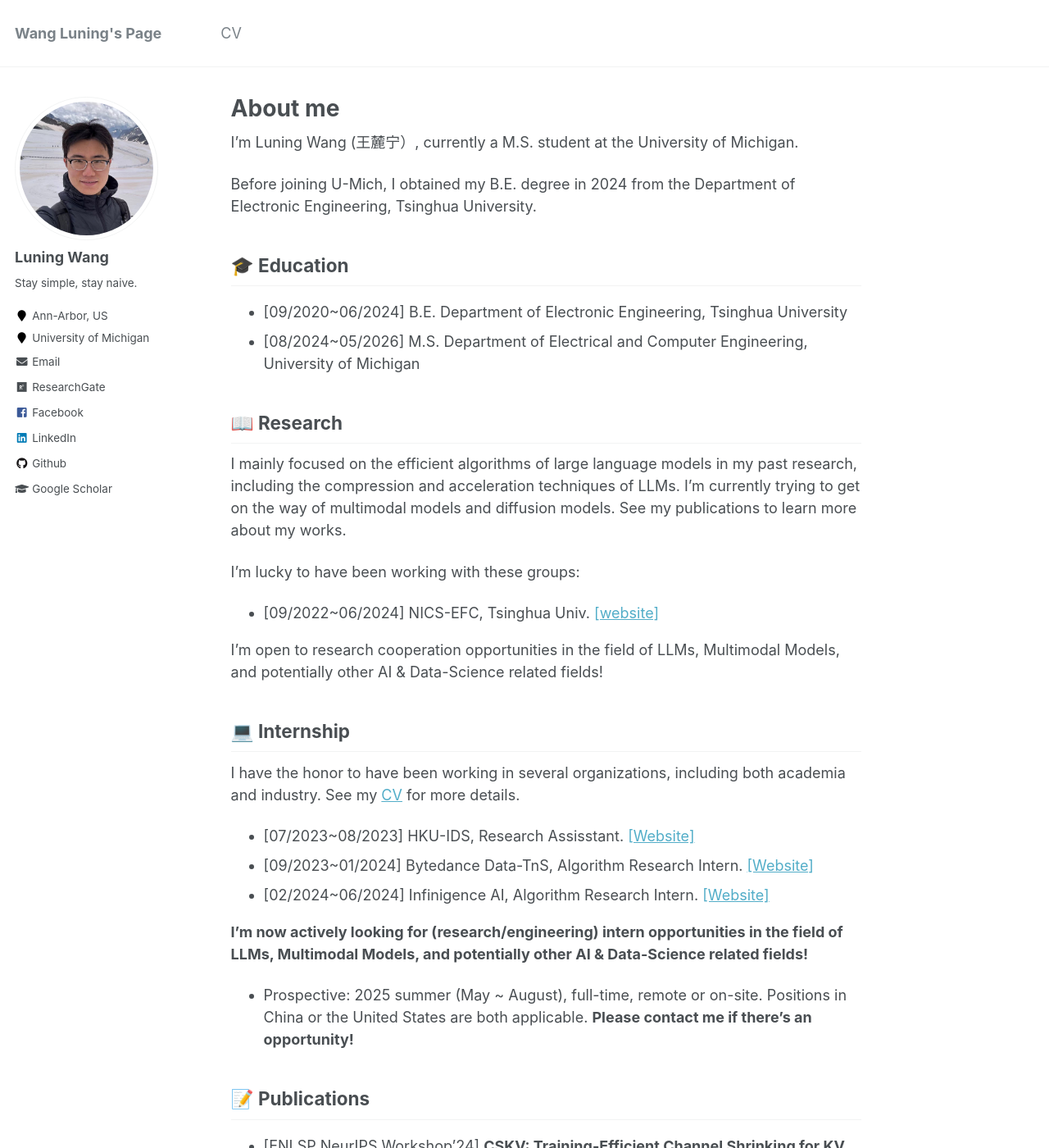
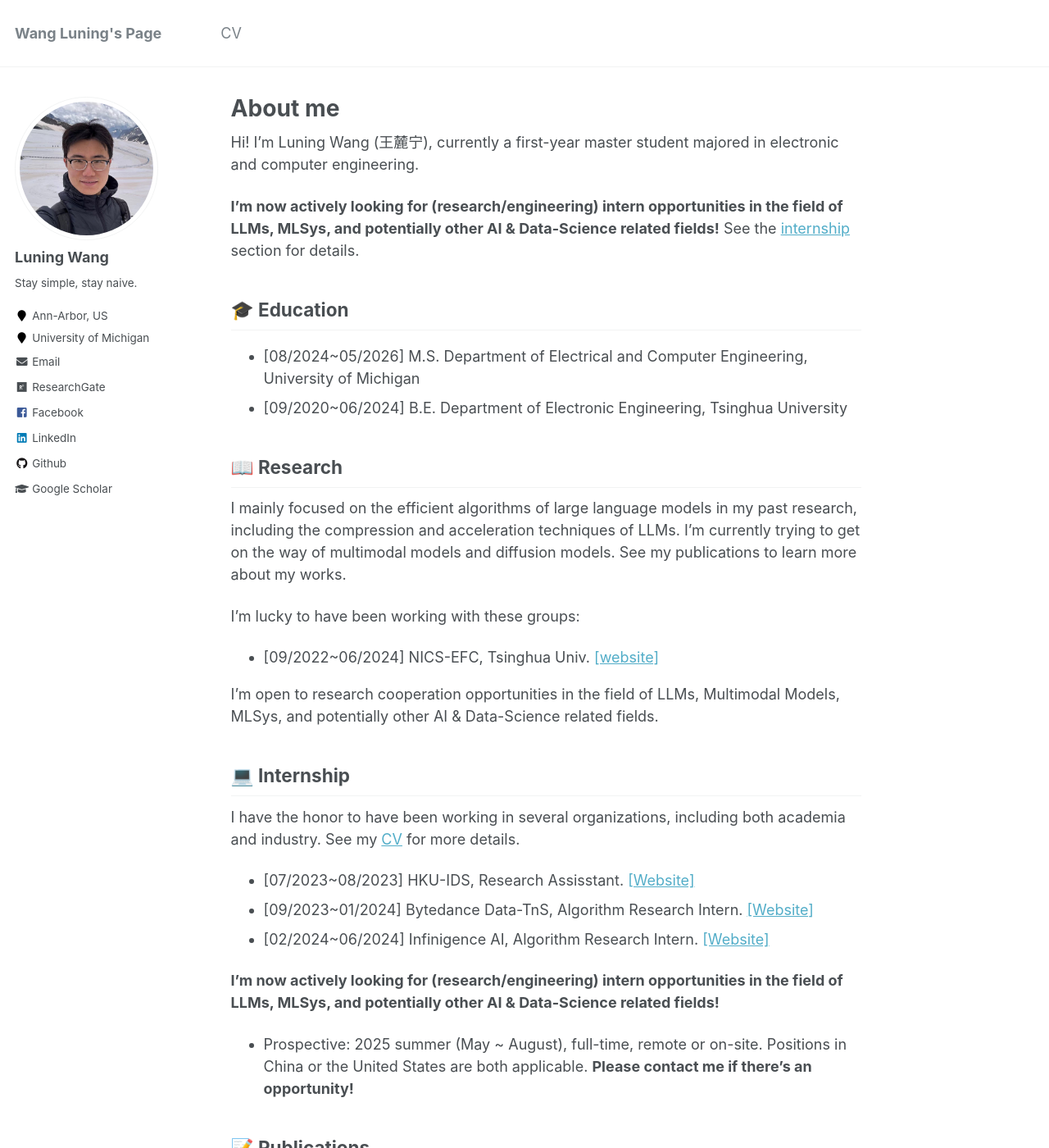
Before and after one commit to wln20/wln20.github.io, a Jekyll site: the page built from _pages/about.md, in a window 1280 px wide and 1400 px high. Shown: the whole window at 82% size. Built offline with Jekyll 4.4.1, drawn with Linux system fonts in a browser that asks for light colours; a script that is not in the unit is left out; some of the changed text lies outside the part shown.

Commit message:
Update about.md

```diff
--- a/_pages/about.md
+++ b/_pages/about.md
@@ -8,16 +8,16 @@ redirect_from:
   - /about.html
 ---
 
-I’m Luning Wang (王麓宁）, currently a M.S. student at the University of Michigan.
+Hi! I'm Luning Wang (王麓宁), currently a first-year master student majored in electronic and computer engineering.
 
-Before joining U-Mich, I obtained my B.E. degree in 2024 from the Department of Electronic Engineering, Tsinghua University.
+**I’m now actively looking for (research/engineering) intern opportunities in the field of LLMs, MLSys, and potentially other AI & Data-Science related fields!** See the <a href='#intern'>internship</a> section for details.
+
 
 
 🎓 Education
 ------
++ [08/2024~05/2026] M.S. Department of Electrical and Computer Engineering, University of Michigan
 + [09/2020~06/2024] B.E. Department of Electronic Engineering, Tsinghua University
-+ [08/2024~05/2026] M.S. Department of Electrical and Computer Engineering, University of Michigan
-
 
 📖 Research
 ------
@@ -27,7 +27,7 @@ I'm lucky to have been working with these groups:
 
 + [09/2022~06/2024] NICS-EFC, Tsinghua Univ. <a href="https://nicsefc.ee.tsinghua.edu.cn/">[website]</a>
 
-I’m open to research cooperation opportunities in the field of LLMs, Multimodal Models, and potentially other AI & Data-Science related fields!
+I’m open to research cooperation opportunities in the field of LLMs, Multimodal Models, MLSys, and potentially other AI & Data-Science related fields.
 
 <!--I mainly focused on the efficient algorithms of large language models in my past research, including the compression and acceleration techniques of LLMs.
 
@@ -44,7 +44,9 @@ I have the honor to have been working in several organizations, including both a
 + [09/2023~01/2024] Bytedance Data-TnS, Algorithm Research Intern. <a href='https://www.bytedance.com/'>[Website]</a>
 + [02/2024~06/2024] Infinigence AI, Algorithm Research Intern. <a href='https://www.infini-ai.com/'>[Website]</a>
 
-**I’m now actively looking for (research/engineering) intern opportunities in the field of LLMs, Multimodal Models, and potentially other AI & Data-Science related fields!**
+<a id='intern'></a>
+
+**I’m now actively looking for (research/engineering) intern opportunities in the field of LLMs, MLSys, and potentially other AI & Data-Science related fields!**
 
 - Prospective: 2025 summer (May ~ August), full-time, remote or on-site. Positions in China or the United States are both applicable. **Please contact me if there's an opportunity!**
 
@@ -56,13 +58,13 @@ I have the honor to have been working in several organizations, including both a
 + [ICML'24] **Evaluating Quantized Large Language Models**. *Shiyao Li, Xuefei Ning, **Luning Wang**, Tengxuan Liu, Xiangsheng Shi, Shengen Yan, Guohao Dai, Huazhong Yang, Yu Wang.* <a href='https://arxiv.org/pdf/2402.18158.pdf'>[pdf]</a> <a href='https://github.com/thu-nics/qllm-eval/tree/main'>[github]</a>
 + [ENLSP NeurIPS Workshop'23] **LLM-MQ: Mixed-precision Quantization for Efficient LLM Deployment**. *Shiyao Li, Xuefei Ning, Ke Hong, Tengxuan Liu, **Luning Wang**, Xiuhong Li, Kai Zhong, Guohao Dai, Huazhong Yang, Yu Wang.* <a href='https://nicsefc.ee.tsinghua.edu.cn/%2Fnics_file%2Fpdf%2F5c805adc-b555-499f-9882-5ca35ce674b5.pdf'>[pdf]</a>
 
-🌱 More about myself
+<!--🌱 More about myself
 ------
 During my leisure time, I love hanging out in the wild and travelling around (in a casual way). I'm really enthusiastic about exploring more places around the United States in the next two years!
 
 I am a fan of fantasy and epic movies. *Lord of the Rings*, *Harry Potter* and *Pirates of the Caribbean* are some of my favourite masterpieces.
 
-Also, I've been an avid collector of antiques (especially ancient coins 🪙) for many years. I'm always attracted by things that have a sense of age!
+Also, I've been an avid collector of antiques (especially ancient coins 🪙) for many years. I'm always attracted by things that have a sense of age!-->
 
 
 <!-- The 2D map -->
```
